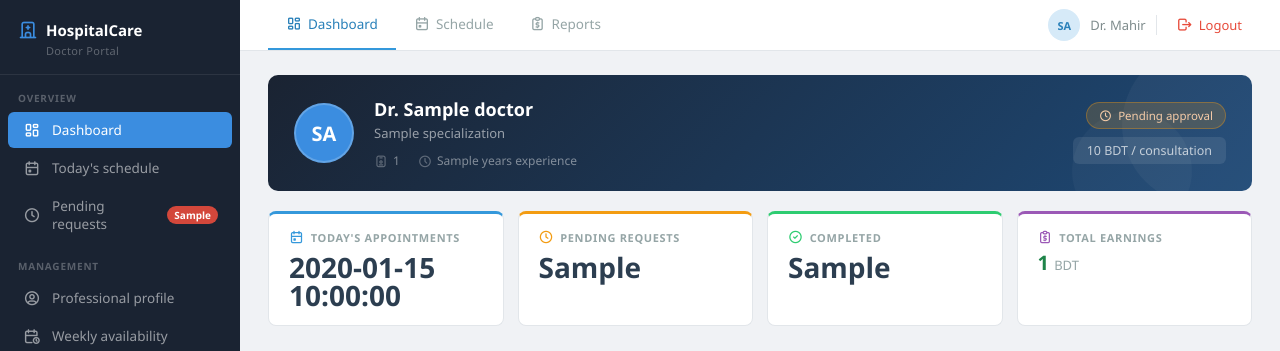
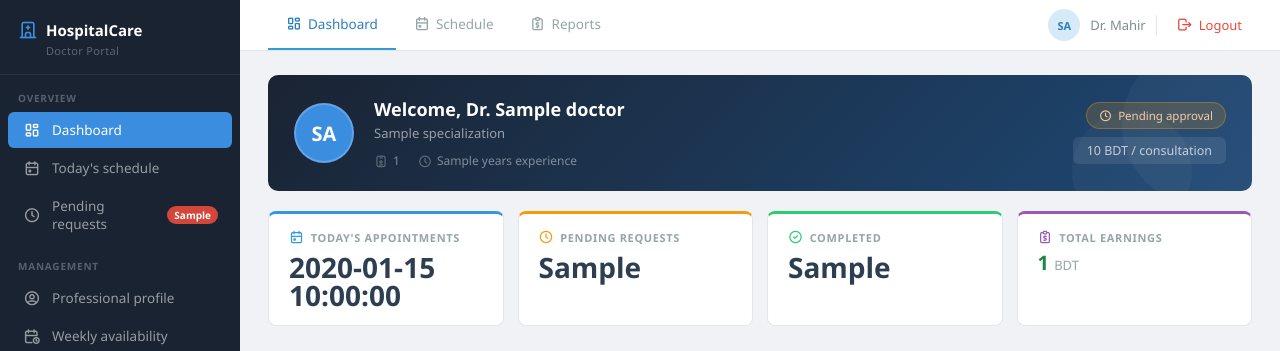
Before and after one commit to 17324Mahir/Hospital-management, a PHP site: template views/Doctor/Doctordashboard.php in a window 1280 px wide. Shown: the top 351 px of the page. Run offline with PHP 8.4, Linux system fonts and the light colour scheme; a user stored in the database is signed in; the template is opened without the code that fills it: most values are stand-ins (such as "Sample title", 1, 10 or a date in 2020).

Commit message:
Update Doctordashboard.php

```diff
--- a/views/Doctor/Doctordashboard.php
+++ b/views/Doctor/Doctordashboard.php
@@ -525,7 +525,7 @@ function isActive($action, $current) {
                 <?= strtoupper(substr($doctor['name'], 0, 2)); ?>
             </div>
             <div class="doc-info">
-                <div class="doc-name">Dr. <?= htmlspecialchars($doctor['name']); ?></div>
+                <div class="doc-name">Welcome, Dr. <?= htmlspecialchars($doctor['name']); ?></div>
                 <div class="doc-spec"><?= htmlspecialchars($doctor['specialization'] ?? 'Specialist'); ?></div>
                 <div class="doc-meta">
                     <span class="doc-meta-item">
```
